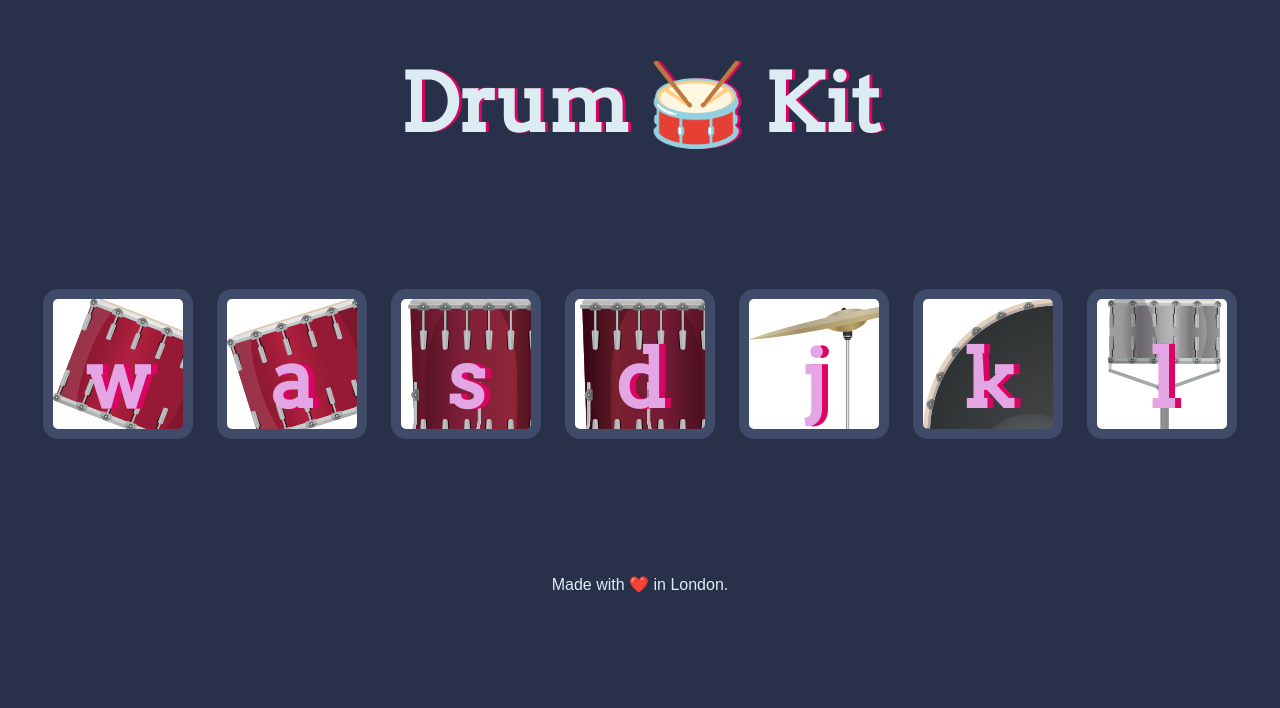
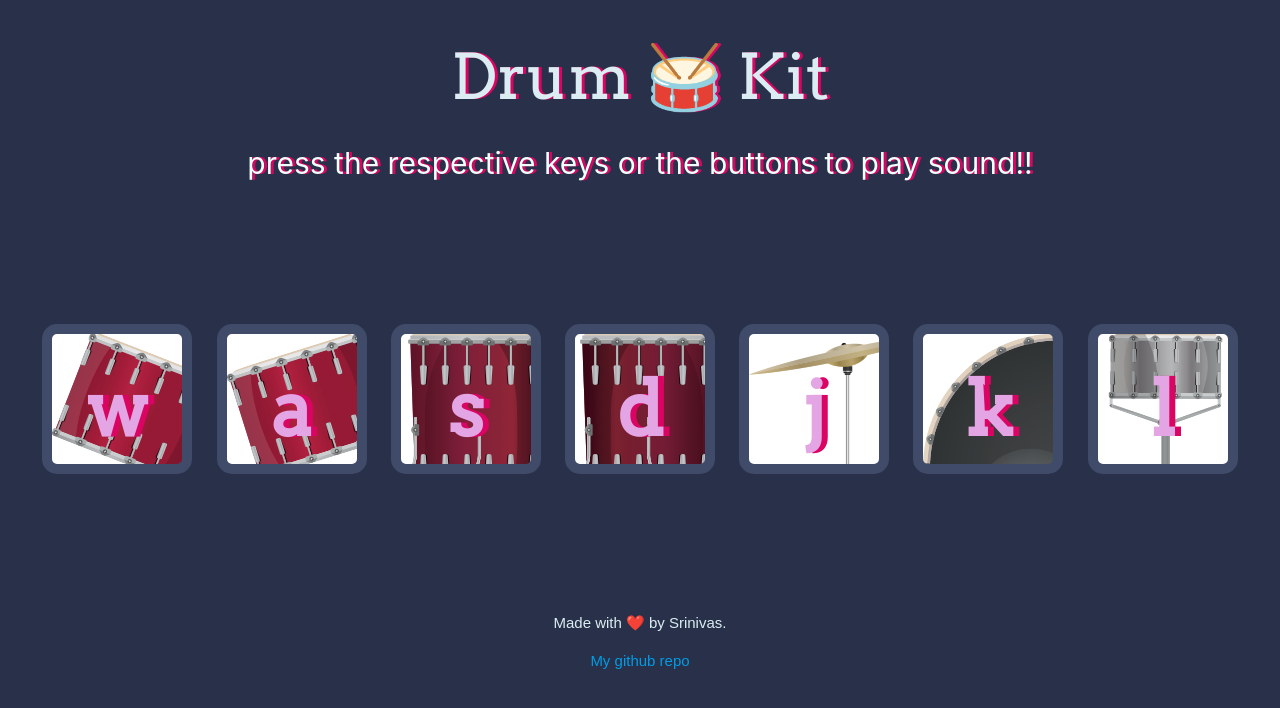
Before and after one commit to srinivas232003/drumkit, a plain HTML site: page index.html in a window 1280 px wide. Drawn offline with nearby package versions, Linux system fonts and the light colour scheme.

Commit message:
new change

```diff
--- a/index.html
+++ b/index.html
@@ -4,13 +4,19 @@
 <head>
   <meta charset="utf-8">
   <title>Drum Kit</title>
+  <meta name="viewport" content="width=device-width, initial-scale=1.0">
   <link rel="stylesheet" href="styles.css">
+  <link rel="stylesheet" href="https://cdnjs.cloudflare.com/ajax/libs/materialize/1.0.0/css/materialize.min.css">
+
   <link href="https://fonts.googleapis.com/css?family=Arvo" rel="stylesheet">
+
 </head>
 
 <body>
 
   <h1 id="title">Drum 🥁 Kit</h1>
+
+  <p class="title">press the respective keys or the buttons to play sound!!</P>
   <div class="set">
     <button class="w drum">w</button>
     <button class="a drum">a</button>
@@ -23,8 +29,10 @@
 
 <script src="index.js"></script>
   <footer>
-    Made with ❤️ in London.
-  </footer>
+    Made with ❤️ by Srinivas.
+    <p><a href="https://github.com/srinivas232003/drumkit"><i class="fa-brands fa-github-square"></i>My github repo</a>
+  </p>
+    </footer>
 </body>
 
 </html>
--- a/styles.css
+++ b/styles.css
@@ -88,3 +88,8 @@ background-image: url("images/tom1.png");
   color:rgb(227, 165, 228);
   text-shadow: 6px 0 #DA0463;
 }
+.title{
+  font-size:2rem;
+  text-shadow: 3px 0 #DA0463;
+  color:azure;
+}
```
